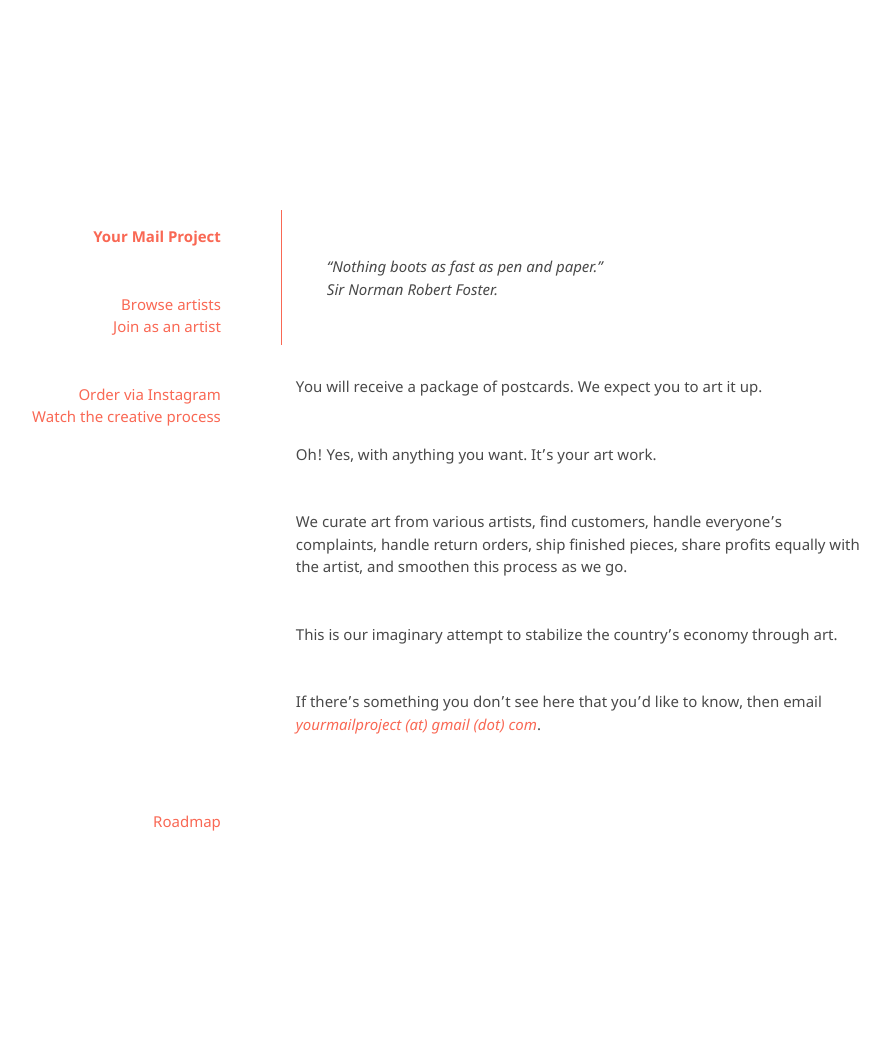
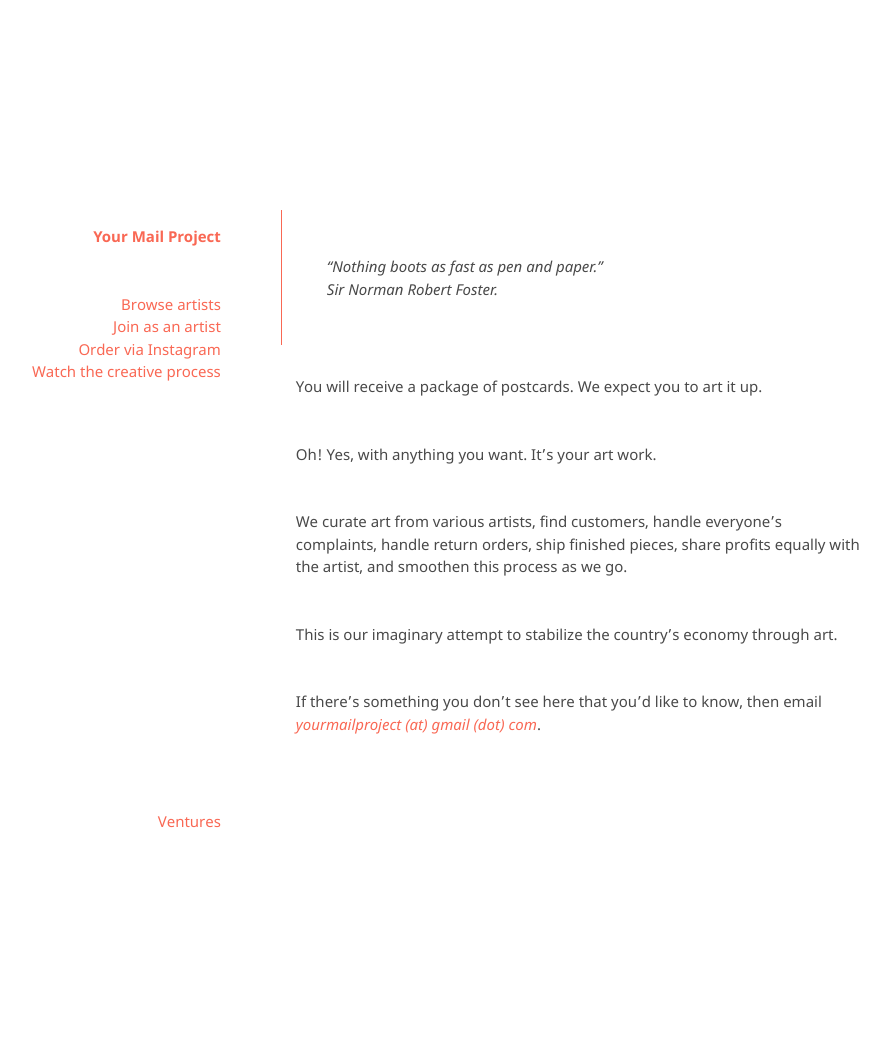
Before and after one commit to kvshvlin/yourmailproject, a Jekyll site: the page built from index.md, in a window 1280 px wide. Shown: the whole page, without its empty margins (193-1083 px from the left). Built offline with Jekyll 4.4.1, drawn with Linux system fonts in a browser that asks for light colours; our own code applies the rules of GitHub Pages for plain Markdown files.

Commit message:
Update default.html

```diff
--- a/_layouts/default.html
+++ b/_layouts/default.html
@@ -16,9 +16,7 @@
         <div class="grid-item">
 	<h1><a href="https://kvshvlin.github.io/yourmailproject">Your Mail Project</a></h1>
 	<p><a href="https://in.pinterest.com/yourmailproject" target="_blank">Browse artists</a><br>
-<a href="https://yourmailproject.typeform.com/to/krhWpQJZ" target="_blank">Join as an artist</a>
-</p>
-<p>
+<a href="https://yourmailproject.typeform.com/to/krhWpQJZ" target="_blank">Join as an artist</a><br>
 <a href="https://www.instagram.com/yourmailproject" target="_blank">Order via Instagram</a><br>
 <a href="https://www.youtube.com/channel/UCrNZNj8baUD7IT_kdi3EqXA/featured?disable_polymer=1" target="_blank">Watch the creative process</a>
 </p>
@@ -34,7 +32,7 @@
       <footer>
         <div class="grid-item">
 	<p>
-	<a href="https://kvshvlin.github.io/roadmap.html">Roadmap</a>
+	<a href="https://kvshvlin.github.io/ventures.html">Ventures</a>
 	</p>
         </div>
       </footer>
```
